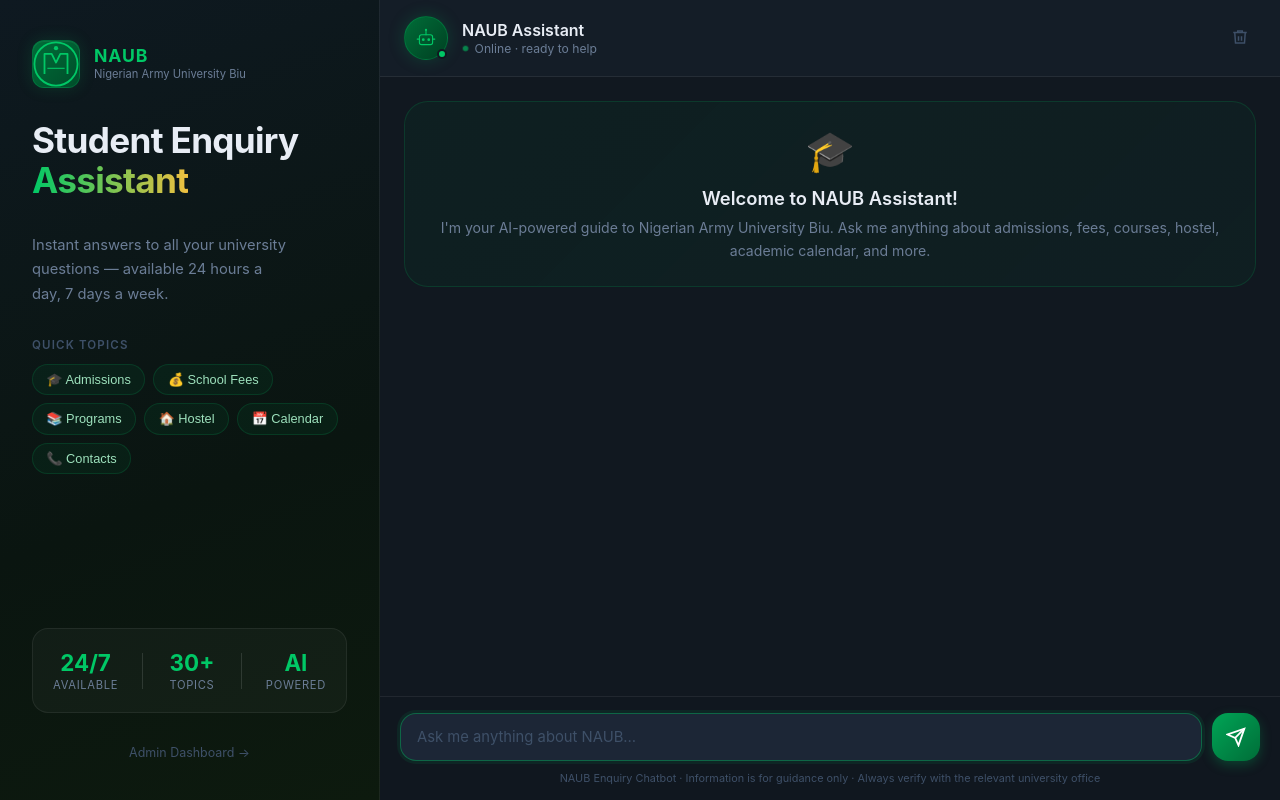
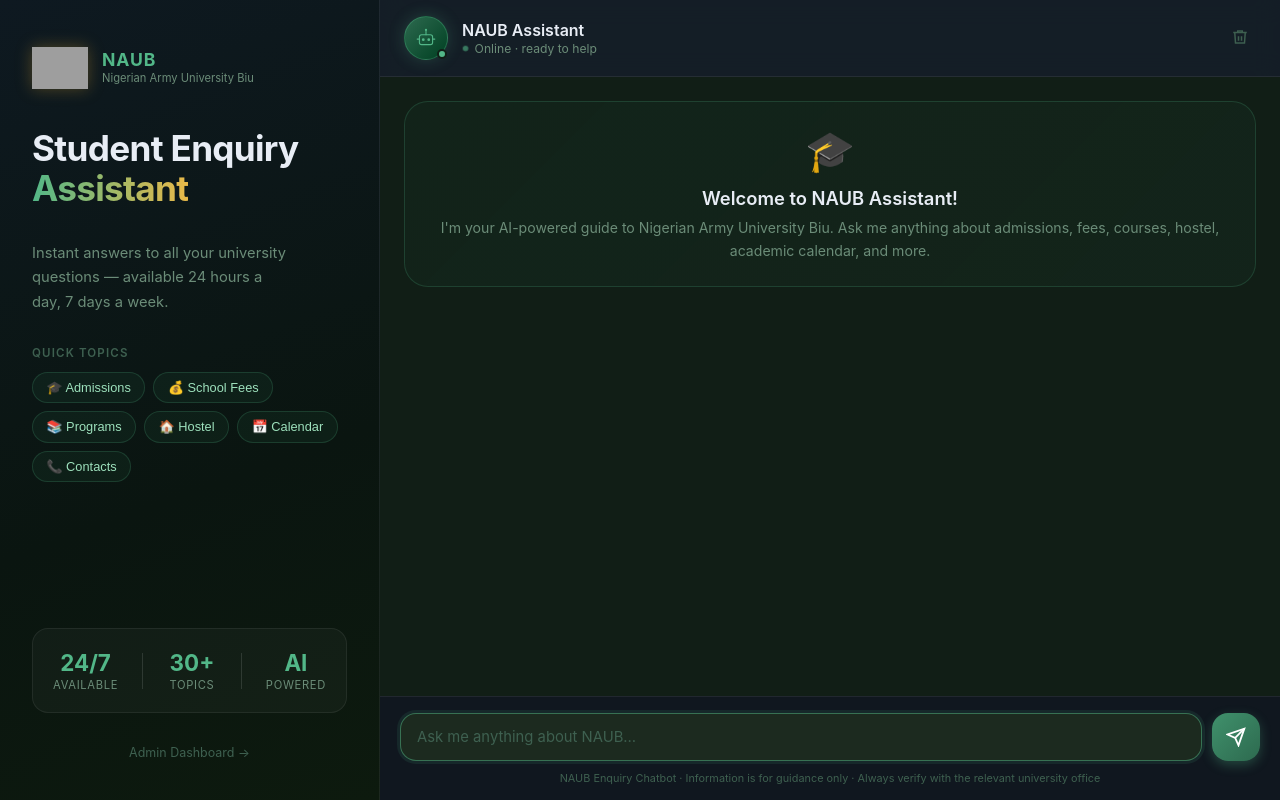
Before and after one commit to Onyedika1801/Enquiry-Chatbot-NAUB, a Python web app: template naub-chatbot/chatbot/templates/index.html in a window 1280 px wide. Run offline with Jinja, Linux system fonts and the light colour scheme; the template is opened without the code that fills it, so the values that code supplies are empty; some libraries are stand-ins or nearby versions; grey boxes are pictures that could not be loaded.

Commit message:
feat: gibberish validation + NAUB branding UI
### Gibberish / invalid-input detection (chatbot/validators.py)
- New validate_query() function checks each message before engine call
- Rejects keyboard mashing (utuwrky, asdfgh, sdfghjkl, etc.)
- Checks: query length, vowel ratio, consonant run length,
  known-dictionary word presence, and pronounceability heuristic
- Treats y/Y as vowel to avoid false-positives (apply, query, etc.)
- Returns helpful, user-friendly message on rejection

### Server patch (chatbot/server.py)
- Import validate_query in _api_chat handler
- Validate BEFORE calling the engine or writing to the DB
- Invalid queries return intent='invalid_input' and logged=False
- Valid queries continue to engine + DB logging as normal

### UI — NAUB branding (chat.css + index.html)
- Updated colour palette to match naub.edu.ng:
    Primary green  : #1B4332 (deep military green)
    Mid green      : #2D6A4F
    Accent gold    : #C8952A (NAUB crest gold)
- Real NAUB logo image pulled from naub.edu.ng with SVG fallback
- Warning bubble style (.msg-bubble--warning) for invalid inputs
- Updated background orbs to new palette

### Frontend (chat.js)
- appendBotMsg() accepts optional variant param ('warning')
- invalid_input responses render with amber warning bubble
- Warning messages are NOT saved to sessionStorage history

### Tests (tests/test_validators.py)
- 15+ edge cases covering valid questions and gibberish
- All passing

```diff
--- a/naub-chatbot/chatbot/static/css/chat.css
+++ b/naub-chatbot/chatbot/static/css/chat.css
@@ -4,24 +4,31 @@
    ═══════════════════════════════════════════════════ */
 
 :root {
-  --green-dark:   #004d2a;
-  --green-mid:    #006d38;
-  --green-bright: #00a556;
-  --green-glow:   #00c866;
-  --gold:         #d4a017;
-  --gold-light:   #f0c040;
-  --bg-dark:      #0c1117;
-  --bg-panel:     #111820;
-  --bg-card:      #161e28;
-  --bg-input:     #1c2636;
+  /* ── Official NAUB colour palette (extracted from naub.edu.ng) ──
+     Primary:  deep military green  #1B4332  (navbar/header)
+     Accent:   NAUB gold/olive      #C8952A  (crest, highlights)
+     Dark bg:  near-black green     #0D1F16
+     Mid bg:   dark panel           #111E16
+     Card bg:  dark card            #162013
+  ── */
+  --green-dark:   #1B4332;
+  --green-mid:    #2D6A4F;
+  --green-bright: #40916C;
+  --green-glow:   #52B788;
+  --gold:         #C8952A;
+  --gold-light:   #E9B949;
+  --bg-dark:      #0D1F16;
+  --bg-panel:     #111E16;
+  --bg-card:      #162013;
+  --bg-input:     #1C2A1F;
   --border:       rgba(255,255,255,0.07);
   --border-mid:   rgba(255,255,255,0.12);
-  --text-primary: #e8edf5;
-  --text-muted:   #6b7d96;
-  --text-dim:     #3e5068;
-  --user-bubble:  linear-gradient(135deg, #005f30, #007a3d);
-  --bot-bubble:   #1a2535;
-  --shadow-glow:  0 0 40px rgba(0,165,86,0.12);
+  --text-primary: #E8EDF5;
+  --text-muted:   #6B8C78;
+  --text-dim:     #3E6050;
+  --user-bubble:  linear-gradient(135deg, #1B4332, #2D6A4F);
+  --bot-bubble:   #1A2B20;
+  --shadow-glow:  0 0 40px rgba(82,183,136,0.12);
   --radius-lg:    1rem;
   --radius-xl:    1.5rem;
   --radius-pill:  999px;
@@ -57,9 +64,9 @@ body {
   filter: blur(80px); opacity: 0.15;
   animation: driftOrb 18s ease-in-out infinite alternate;
 }
-.bg-orb--1 { width: 600px; height: 600px; background: radial-gradient(circle, #006d38, transparent); top: -200px; left: -200px; animation-delay: 0s; }
-.bg-orb--2 { width: 400px; height: 400px; background: radial-gradient(circle, #d4a017, transparent); bottom: -100px; right: 300px; animation-delay: -6s; }
-.bg-orb--3 { width: 500px; height: 500px; background: radial-gradient(circle, #004d2a, transparent); top: 40%; right: -100px; animation-delay: -12s; }
+.bg-orb--1 { width: 600px; height: 600px; background: radial-gradient(circle, #2D6A4F, transparent); top: -200px; left: -200px; animation-delay: 0s; }
+.bg-orb--2 { width: 400px; height: 400px; background: radial-gradient(circle, #C8952A, transparent); bottom: -100px; right: 300px; animation-delay: -6s; }
+.bg-orb--3 { width: 500px; height: 500px; background: radial-gradient(circle, #1B4332, transparent); top: 40%; right: -100px; animation-delay: -12s; }
 
 @keyframes driftOrb {
   0%   { transform: translate(0, 0) scale(1); }
@@ -85,14 +92,22 @@ body {
 .naub-logo {
   display: flex; align-items: center; gap: 0.875rem;
 }
+/* Real NAUB logo image */
+.logo-img {
+  width: 56px; height: 56px;
+  object-fit: contain;
+  flex-shrink: 0;
+  filter: drop-shadow(0 0 8px rgba(200,149,42,0.35));
+}
+/* Fallback SVG emblem */
 .logo-emblem {
   width: 48px; height: 48px;
   background: linear-gradient(135deg, var(--green-mid), var(--green-dark));
-  border: 1.5px solid rgba(0,165,86,0.3);
+  border: 1.5px solid rgba(82,183,136,0.3);
   border-radius: 12px;
   display: grid; place-items: center;
   color: var(--green-glow);
-  box-shadow: 0 0 16px rgba(0,165,86,0.2), inset 0 1px 0 rgba(255,255,255,0.06);
+  box-shadow: 0 0 16px rgba(82,183,136,0.2), inset 0 1px 0 rgba(255,255,255,0.06);
   flex-shrink: 0;
 }
 .logo-text { display: flex; flex-direction: column; }
@@ -128,8 +143,8 @@ body {
 .quick-label { font-size: 0.72rem; font-weight: 600; text-transform: uppercase; letter-spacing: 0.1em; color: var(--text-dim); }
 .topic-chips { display: flex; flex-wrap: wrap; gap: 0.5rem; }
 .topic-chip {
-  background: rgba(0,109,56,0.12);
-  border: 1px solid rgba(0,165,86,0.2);
+  background: rgba(45,106,79,0.12);
+  border: 1px solid rgba(82,183,136,0.2);
   color: #9de0bc;
   font-size: 0.8rem; font-weight: 500;
   padding: 0.45rem 0.85rem;
@@ -191,11 +206,11 @@ body {
 .bot-avatar {
   width: 44px; height: 44px;
   background: linear-gradient(135deg, var(--green-mid), #004022);
-  border: 1.5px solid rgba(0,165,86,0.35);
+  border: 1.5px solid rgba(82,183,136,0.35);
   border-radius: 50%;
   display: grid; place-items: center;
   color: var(--green-glow);
-  box-shadow: 0 0 16px rgba(0,165,86,0.25);
+  box-shadow: 0 0 16px rgba(82,183,136,0.25);
 }
 .status-dot {
   position: absolute; bottom: 1px; right: 1px;
@@ -344,8 +367,8 @@ body {
 
 /* Welcome card */
 .welcome-card {
-  background: linear-gradient(135deg, rgba(0,77,42,0.15), rgba(0,109,56,0.08));
-  border: 1px solid rgba(0,165,86,0.2);
+  background: linear-gradient(135deg, rgba(27,67,50,0.15), rgba(45,106,79,0.08));
+  border: 1px solid rgba(82,183,136,0.2);
   border-radius: var(--radius-xl);
   padding: 1.5rem;
   text-align: center;
@@ -415,9 +438,9 @@ body {
   color: #fff; cursor: pointer;
   display: grid; place-items: center;
   transition: all var(--transition);
-  box-shadow: 0 4px 12px rgba(0,165,86,0.3);
+  box-shadow: 0 4px 12px rgba(82,183,136,0.3);
 }
-.send-btn:hover { transform: translateY(-1px); box-shadow: 0 6px 18px rgba(0,165,86,0.4); filter: brightness(1.1); }
+.send-btn:hover { transform: translateY(-1px); box-shadow: 0 6px 18px rgba(82,183,136,0.4); filter: brightness(1.1); }
 .send-btn:active { transform: translateY(0); }
 .send-btn:disabled { opacity: 0.45; cursor: not-allowed; transform: none; }
 
--- a/naub-chatbot/chatbot/static/js/chat.js
+++ b/naub-chatbot/chatbot/static/js/chat.js
@@ -95,7 +95,7 @@
     scrollBottom();
   }
 
-  function appendBotMsg(text, animate = true) {
+  function appendBotMsg(text, animate = true, variant = 'default') {
     const group = document.createElement('div');
     group.className = 'msg-group';
     if (animate) group.style.animation = 'fadeSlideIn 0.3s ease both';
@@ -105,10 +105,13 @@
 
     const avatar = document.createElement('div');
     avatar.className = 'msg-avatar msg-avatar--bot';
-    avatar.textContent = '🤖';
+    // Use a caution emoji for warning messages so users notice
+    avatar.textContent = variant === 'warning' ? '⚠️' : '🤖';
 
     const bubble = document.createElement('div');
-    bubble.className = 'msg-bubble msg-bubble--bot';
+    bubble.className = variant === 'warning'
+      ? 'msg-bubble msg-bubble--bot msg-bubble--warning'
+      : 'msg-bubble msg-bubble--bot';
     bubble.innerHTML = renderMarkdown(text);
 
     row.appendChild(avatar);
@@ -216,6 +219,9 @@
 
       if (data.error) {
         appendBotMsg('⚠️ Sorry, something went wrong. Please try again.');
+      } else if (data.intent === 'invalid_input') {
+        // Gibberish / non-question: show a warning bubble, do not save to history
+        appendBotMsg(data.response, true, 'warning');
       } else {
         appendBotMsg(data.response);
         saveHistory(text, data.response);
--- a/naub-chatbot/chatbot/templates/index.html
+++ b/naub-chatbot/chatbot/templates/index.html
@@ -18,8 +18,15 @@
   <aside class="hero-panel">
     <div class="hero-content">
       <div class="naub-logo">
-        <div class="logo-emblem">
-          <svg viewBox="0 0 64 64" fill="none" xmlns="http://www.w3.org/2000/svg" aria-hidden="true">
+        <img
+          src="https://naub.edu.ng/wp-content/uploads/2023/03/NAUB-LOGO-PNG-.png"
+          alt="NAUB Crest"
+          class="logo-img"
+          onerror="this.style.display='none';document.getElementById('logoFallback').style.display='flex';"
+        />
+        <!-- Fallback emblem shown only if logo image fails to load -->
+        <div class="logo-emblem" id="logoFallback" style="display:none;" aria-hidden="true">
+          <svg viewBox="0 0 64 64" fill="none" xmlns="http://www.w3.org/2000/svg">
             <circle cx="32" cy="32" r="30" stroke="currentColor" stroke-width="2.5" fill="none"/>
             <path d="M16 46 L16 18 L26 18 L32 30 L38 18 L48 18 L48 46" stroke="currentColor" stroke-width="2.5" fill="none" stroke-linejoin="round"/>
             <path d="M20 38 L44 38" stroke="currentColor" stroke-width="1.5"/>
```
Also changed, not shown: other parts of naub-chatbot/chatbot/static/css/chat.css (+17 -9 lines), naub-chatbot/chatbot/server.py (+18 -0 lines), naub-chatbot/chatbot/validators.py (added, +185 -0 lines), naub-chatbot/tests/test_validators.py (added, +71 -0 lines).
